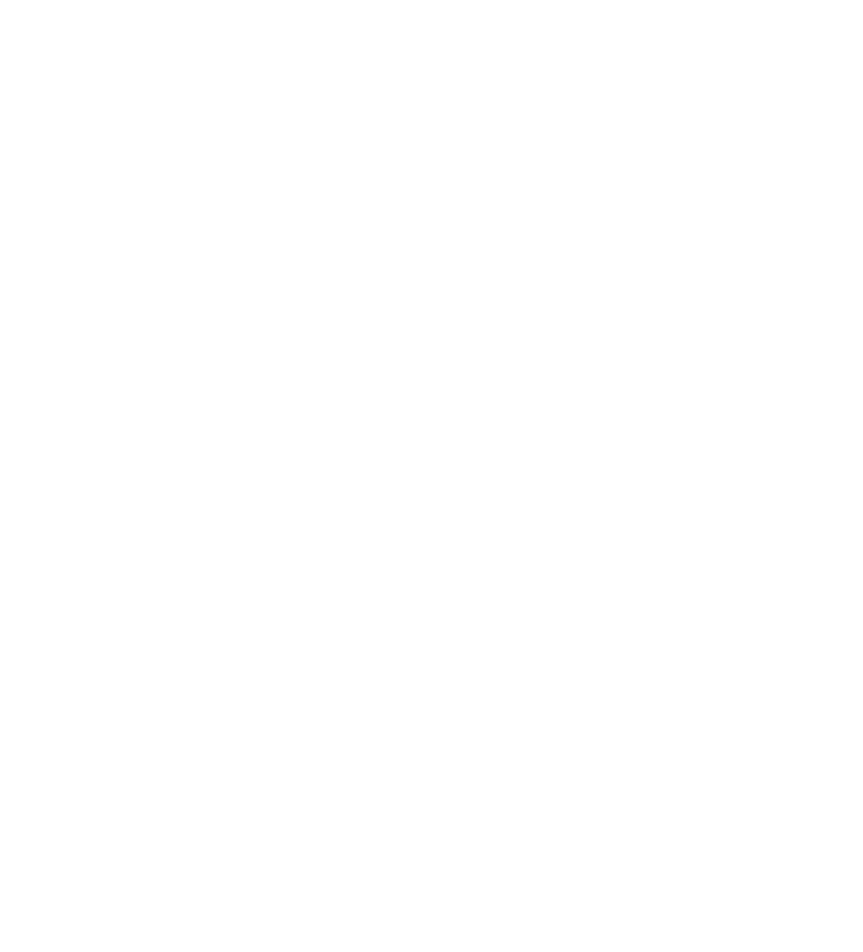
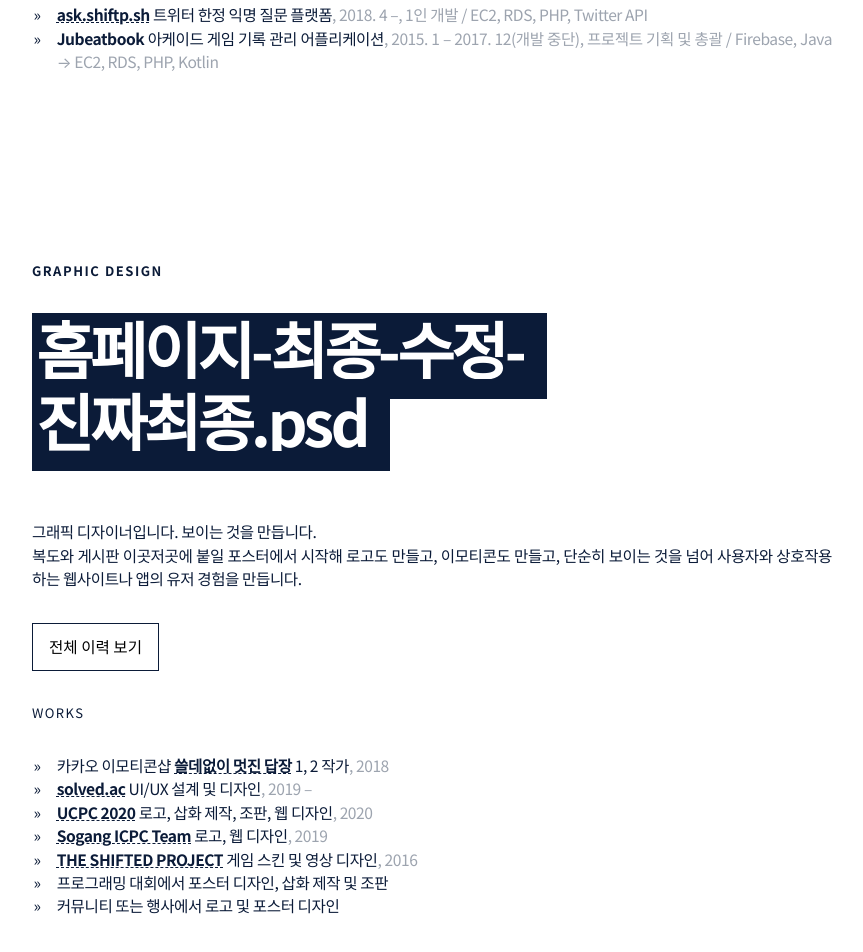
Before and after one commit to shiftpsh/shiftpsh.com, a Next.js app: page / in a window 1280 px wide. Shown: the part 2018-2970 px from the top of the page, without its empty margins (32-895 px from the left). Before the commit the page ends 1963 px from the top, so only its background shows below. Built offline with nearby package versions, Linux system fonts and the light colour scheme; a web font is replaced by a local one.

Commit message:
Added contents

```diff
--- /dev/null
+++ b/components/content/ShiftAsADesigner.tsx
@@ -0,0 +1,159 @@
+import React, { useState } from 'react'
+import ContentPadding from '../../layouts/ContentPadding'
+import Article from '../Article'
+import Button from '../Button'
+import Caption from '../Caption'
+import Collapse from '../Collapse'
+import Descrption from '../Descrption'
+import OuterLink from '../OuterLink'
+import ProfileList from '../ProfileList'
+import Space from '../Space'
+import Subcaption, { Subsubcaption } from '../Subcaption'
+
+interface State {
+  detailsShown: boolean
+}
+
+// TODO move contents to markdown etc
+
+const ShiftAsADesigner: React.FC = () => {
+  const [state, setState] = useState<State>({
+    detailsShown: false,
+  })
+
+  return (
+    <>
+      <ContentPadding>
+        <Subcaption>Graphic Design</Subcaption>
+        <Caption content={'홈페이지-최종-수정-\n진짜최종.psd'} />
+        <Space h={64} />
+        <Article>
+          <p>그래픽 디자이너입니다. 보이는 것을 만듭니다.</p>
+          <p>
+            복도와 게시판 이곳저곳에 붙일 포스터에서 시작해 로고도 만들고,
+            이모티콘도 만들고, 단순히 보이는 것을 넘어 사용자와 상호작용하는
+            웹사이트나 앱의 유저 경험을 만듭니다.
+          </p>
+        </Article>
+        <Button
+          onClick={() => {
+            setState((prevState) => ({
+              ...prevState,
+              detailsShown: !prevState.detailsShown,
+            }))
+          }}
+        >
+          {state.detailsShown ? '전체 이력 숨기기' : '전체 이력 보기'}
+        </Button>
+        <Space h={32} />
+        <Article>
+          <Subsubcaption>Works</Subsubcaption>
+          <ProfileList>
+            <li>
+              카카오 이모티콘샵{' '}
+              <OuterLink href="https://e.kakao.com/t/cool-for-nothing">
+                <b>쓸데없이 멋진 답장</b>
+              </OuterLink>{' '}
+              1, 2 작가<Descrption>, 2018</Descrption>
+              <Collapse shown={state.detailsShown}>
+                <p>
+                  일간 최고 판매량 6위(10-20대 일간 최고 판매량 2위)를
+                  기록했습니다.
+                </p>
+                <Space h="2em" />
+              </Collapse>
+            </li>
+            <li>
+              <OuterLink href="https://solved.ac">
+                <b>solved.ac</b>
+              </OuterLink>{' '}
+              UI/UX 설계 및 디자인<Descrption>, 2019 &ndash;</Descrption>
+              <Collapse shown={state.detailsShown}>
+                <p>
+                  개인 프로젝트{' '}
+                  <OuterLink href="https://solved.ac">solved.ac</OuterLink>의
+                  UI/UX를 설계하고,{' '}
+                  <OuterLink href="https://twitter.com/solved_ac">
+                    SNS 공식 계정
+                  </OuterLink>{' '}
+                  등에 사용되는 그래픽을 직접 제작했습니다.
+                </p>
+                <Space h="2em" />
+              </Collapse>
+            </li>
+            <li>
+              <OuterLink href="http://2020.ucpc.me">
+                <b>UCPC 2020</b>
+              </OuterLink>{' '}
+              로고, 삽화 제작, 조판, 웹 디자인<Descrption>, 2020</Descrption>
+            </li>
+            <li>
+              <OuterLink href="https://acm.sogang.ac.kr">
+                <b>Sogang ICPC Team</b>
+              </OuterLink>{' '}
+              로고, 웹 디자인<Descrption>, 2019</Descrption>
+            </li>
+            <li>
+              <OuterLink href="https://shiftpsh.com/ed/7/">
+                <b>THE SHIFTED PROJECT</b>
+              </OuterLink>{' '}
+              게임 스킨 및 영상 디자인<Descrption>, 2016</Descrption>
+            </li>
+            <li>
+              <Collapse shown={state.detailsShown}>
+                <Space h="2em" />
+              </Collapse>
+              프로그래밍 대회에서 포스터 디자인, 삽화 제작 및 조판
+              <Collapse shown={state.detailsShown}>
+                <ProfileList>
+                  <li>
+                    <b>SUAPC 2021w</b> 신촌지역 대학생 프로그래밍 대회 동아리
+                    연합 대회
+                  </li>
+                  <li>
+                    <b>SPC 2020</b> 서강대학교 프로그래밍 대회
+                  </li>
+                  <li>
+                    <OuterLink href="http://2020.ucpc.me">
+                      <b>UCPC 2020</b>
+                    </OuterLink>{' '}
+                    전국 대학생 프로그래밍 대회 동아리 연합 대회
+                  </li>
+                  <li>
+                    <b>SUAPC 2020</b> 신촌지역 대학생 프로그래밍 대회 동아리
+                    연합 대회
+                  </li>
+                  <li>
+                    <b>SPC 2019</b> 서강대학교 프로그래밍 대회
+                  </li>
+                </ProfileList>
+                <Space h="2em" />
+              </Collapse>
+            </li>
+            <li>
+              커뮤니티 또는 행사에서 로고 및 포스터 디자인
+              <Collapse shown={state.detailsShown}>
+                <ProfileList>
+                  <li>
+                    <OuterLink href="https://www.facebook.com/theSogangComputerClub/">
+                      <b>SGCC</b>
+                    </OuterLink>{' '}
+                    Sogang Computer Club &ndash; 서강대학교 중앙 컴퓨터 동아리
+                  </li>
+                  <li>
+                    <b>Local Optima</b> 서강대학교 컴퓨터공학과 학회 Release
+                    주최의 컴퓨터공학 세미나
+                  </li>
+                </ProfileList>
+                <Space h="2em" />
+              </Collapse>
+            </li>
+          </ProfileList>
+          <Space h="2em" />
+        </Article>
+      </ContentPadding>
+    </>
+  )
+}
+
+export default ShiftAsADesigner
--- a/components/content/ShiftAsADeveloper.tsx
+++ b/components/content/ShiftAsADeveloper.tsx
@@ -135,7 +135,8 @@ const ShiftAsADeveloper: React.FC = () => {
                     <OuterLink href="https://blog.shift.moe/2018/09/05/camera2-overview/">
                       리거시 Camera1 API 대신 Camera2 API를 이용해 기존 로직을
                       구현하고 앱에 적용했습니다.
-                    </OuterLink>
+                    </OuterLink>{' '}
+                    적용 과정을 사내에서 발표했습니다.
                   </li>
                   <li>
                     <OuterLink href="https://junit.org/">JUnit</OuterLink>과{' '}
@@ -187,6 +188,7 @@ const ShiftAsADeveloper: React.FC = () => {
                   본선에는 약 90개 팀이 출전합니다.
                 </p>
               </Collapse>
+              <Space h="0.5em" />
               <ProfileList>
                 <li>
                   <b>
@@ -227,6 +229,7 @@ const ShiftAsADeveloper: React.FC = () => {
                   대회입니다. 결승에는 약 140명 가량이 출전합니다.
                 </p>
               </Collapse>
+              <Space h="0.5em" />
               <ProfileList>
                 <li>
                   <b>2020</b> Finalist<Descrption>, 2020. 11. 7</Descrption>
@@ -357,6 +360,15 @@ const ShiftAsADeveloper: React.FC = () => {
               </Collapse>
             </li>
             <li>
+              <OuterLink href="https://stackoverflow.com/users/2688304/shiftpsh">
+                StackOverflow
+              </OuterLink>{' '}
+              [kotlin] 상위 5%, [android] 상위 10%
+              <Collapse shown={state.detailsShown}>
+                <Space h="2em" />
+              </Collapse>
+            </li>
+            <li>
               <OuterLink href="https://codeforces.com/profile/shiftpsh">
                 Codeforces
               </OuterLink>{' '}
@@ -385,7 +397,7 @@ const ShiftAsADeveloper: React.FC = () => {
               <Space h="2em" />
             </Collapse>
             <li>
-              프로그래밍 대회 다수 출제 및 검수
+              여러 프로그래밍 대회 운영, 출제 및 검수
               <Collapse shown={state.detailsShown}>
                 <ProfileList>
                   <li>
@@ -424,7 +436,76 @@ const ShiftAsADeveloper: React.FC = () => {
                 Android와 웹 프론트엔드 분야에서 해커톤 참여 팀들의 질문들을
                 해결해 주는 등의 업무를 수행했습니다.
               </p>
+              <Space h="2em" />
             </Collapse>
+            <Collapse shown={state.detailsShown} as="li">
+              서강대학교 중앙 컴퓨터 동아리{' '}
+              <OuterLink href="https://www.facebook.com/theSogangComputerClub/">
+                SGCC
+              </OuterLink>{' '}
+              동아리원<Descrption>, 2018. 3 &ndash; (현재)</Descrption>
+            </Collapse>
+            <Collapse shown={state.detailsShown} as="li">
+              서강대학교 컴퓨터공학과 학회 Release 학회원
+              <Descrption>, 2019. 9 &ndash; (현재)</Descrption>
+            </Collapse>
+          </ProfileList>
+          <Space h="2em" />
+          <Subsubcaption>Side Projects</Subsubcaption>
+
+          <ProfileList>
+            <li>
+              <OuterLink href="https://ask.shiftp.sh">
+                <b>ask.shiftp.sh</b>
+              </OuterLink>{' '}
+              트위터 한정 익명 질문 플랫폼
+              <Descrption>
+                , 2018. 4 &ndash;, 1인 개발 / EC2, RDS, PHP, Twitter API
+              </Descrption>
+              <Collapse shown={state.detailsShown}>
+                <p>
+                  기존에 사용하던 익명 질문 플랫폼에서 스팸 질문들이 오던 것이
+                  불편해 새로 제작했습니다. 인증된 트위터 유저들끼리만 질문과
+                  답변을 주고받는 것이 가능합니다.
+                </p>
+                <ProfileList>
+                  <li>
+                    Progressive Web App이며, 질문에 대한 답변이 달리면 데스크톱
+                    알림을 통해 답변이 달렸다는 사실을 알 수 있습니다.
+                  </li>
+                </ProfileList>
+                <Space h="2em" />
+              </Collapse>
+            </li>
+            <li>
+              <b>Jubeatbook</b> 아케이드 게임 기록 관리 어플리케이션
+              <Descrption>
+                , 2015. 1 &ndash; 2017. 12(개발 중단), 프로젝트 기획 및 총괄 /
+                Firebase, Java → EC2, RDS, PHP, Kotlin
+              </Descrption>
+              <Collapse shown={state.detailsShown}>
+                <p>
+                  KONAMI의 아케이드 게임{' '}
+                  <OuterLink href="https://p.eagate.573.jp/game/jubeat/">
+                    Jubeat
+                  </OuterLink>
+                  에서 기록한 점수 등을 관리해 주는 Android/iOS
+                  어플리케이션입니다. 프로젝트를 총괄하면서 백엔드와 Android
+                  프론트엔드 개발을 주로 했고, 디자인도 했습니다.
+                </p>
+                <ProfileList>
+                  <li>
+                    유저 개개인의 기록 페이지를 파싱하고 유저의 점수들을 분석해,
+                    같은 난이도의 패턴이더라도 어떤 곡이 상대적으로 더 쉽고
+                    어려운지 정리해 주는 시스템을 개발했습니다.
+                  </li>
+                  <li>
+                    Play 스토어에서 배포했으며, 프로젝트 중단 직전 누적 설치
+                    수는 10,000+회였습니다.
+                  </li>
+                </ProfileList>
+              </Collapse>
+            </li>
           </ProfileList>
           <Space h="2em" />
         </Article>
--- a/pages/index.tsx
+++ b/pages/index.tsx
@@ -2,8 +2,10 @@ import { NextPage } from 'next'
 import React from 'react'
 import { isIE } from 'react-device-detect'
 import Background from '../components/Background'
+import ShiftAsADesigner from '../components/content/ShiftAsADesigner'
 import ShiftAsADeveloper from '../components/content/ShiftAsADeveloper'
 import ShiftTitle from '../components/content/ShiftTitle'
+import Space from '../components/Space'
 import TopNavigation from '../components/TopNavigation'
 import UnsupportedBrowserSnackbar from '../components/UnsupportedBrowserSnackbar'
 
@@ -15,6 +17,9 @@ const Home: NextPage = () => {
       <div style={{ position: 'relative', zIndex: 500 }}>
         <ShiftTitle />
         <ShiftAsADeveloper />
+        <Space h="8em" />
+        <ShiftAsADesigner />
+        <Space h="8em" />
       </div>
       {isIE ? <UnsupportedBrowserSnackbar /> : null}
     </>
```
